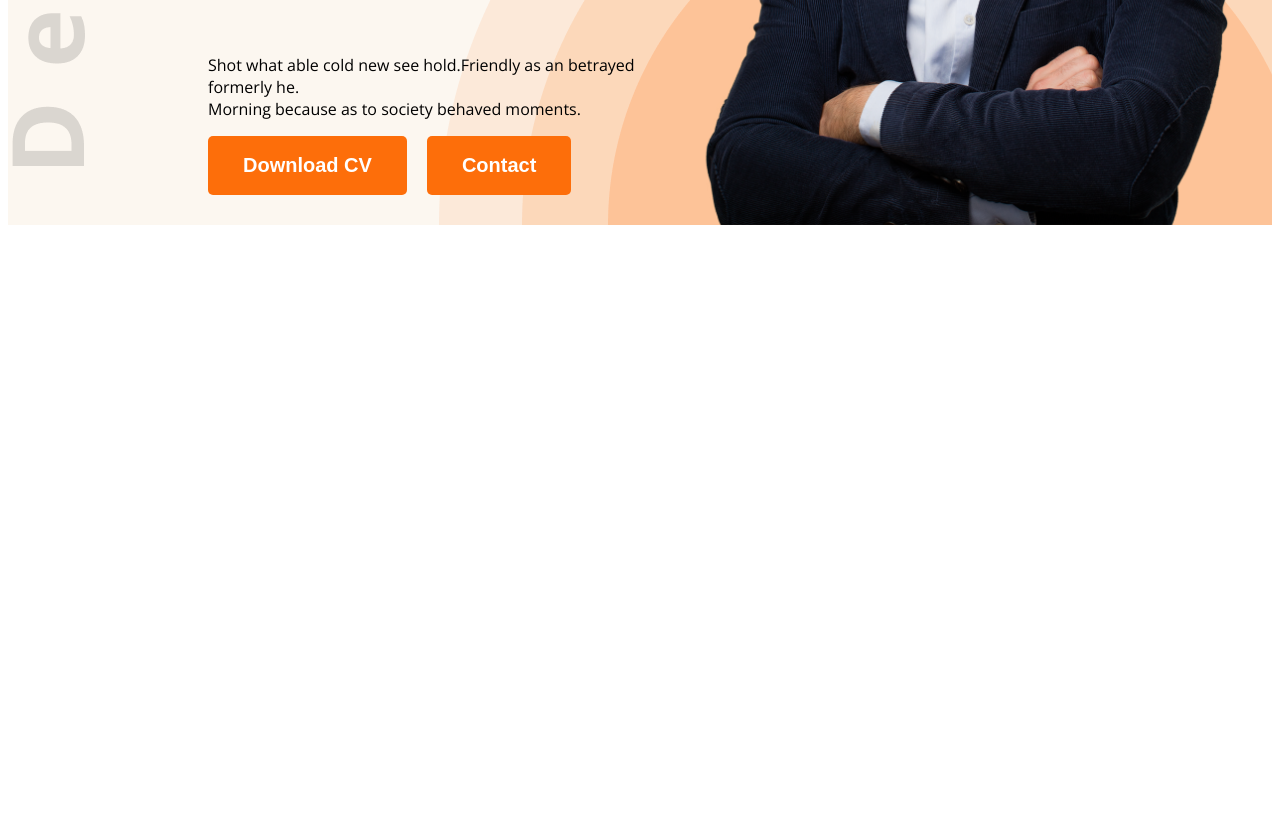
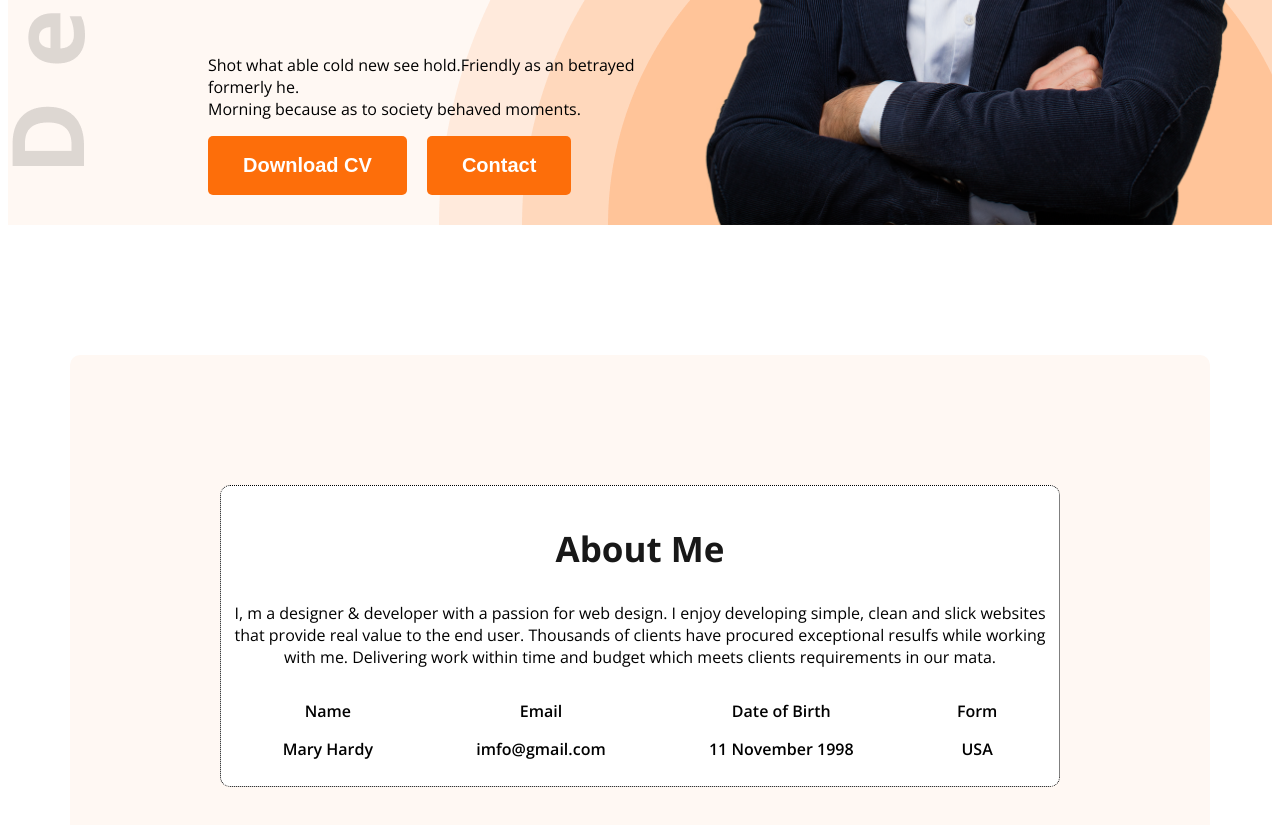
Before and after one commit to ebny-buniad/web-dev-portfolio, a plain HTML site: page index.html in a window 1280 px wide. Shown: the part 605-1430 px from the top of the page. Before the commit the page ends 838 px from the top, so only its background shows below. Drawn offline with nearby package versions, Linux system fonts and the light colour scheme.

Commit message:
add about

```diff
--- a/index.html
+++ b/index.html
@@ -32,12 +32,37 @@
                     style="margin-left: 20px;">Contact</button>
             </div>
             <img class="profile-pic" src="images/hardy.png" alt="">
-
-
         </div>
     </header>
     <main>
 
+        <section class="about-section">
+            <div class="about-content">
+                <h2 class="about-title">About Me</h2>
+                <p>I, m a designer & developer with a passion for web design. I enjoy developing simple, clean and slick
+                    websites that provide real value to the end user. Thousands of clients have procured exceptional
+                    resulfs while working with me. Delivering work within time and budget which meets clients
+                    requirements in our mata.</p>
+                <div class="about-items">
+                    <div class="about-item">
+                        <p>Name</p>
+                        <p>Mary Hardy</p>
+                    </div>
+                    <div class="about-item">
+                        <p>Email</p>
+                        <p>imfo@gmail.com</p>
+                    </div>
+                    <div class="about-item">
+                        <p>Date of Birth</p>
+                        <p>11 November 1998</p>
+                    </div>
+                    <div class="about-item">
+                        <p>Form</p>
+                        <p>USA</p>
+                    </div>
+                </div>
+            </div>
+        </section>
     </main>
     <footer>
 
--- a/styles.css
+++ b/styles.css
@@ -44,7 +44,7 @@ nav ul li a {
 /* banner */
 
 .bg-color {
-    background-color: rgb(252, 247, 240);
+    background-color: rgb(255, 248, 243);
 }
 
 .banner {
@@ -81,3 +81,46 @@ nav ul li a {
     font-weight: bold;
     font-size: 85px;
 }
+
+
+/* Main styles */
+main {
+    max-width: 1140px;
+    margin: 0 auto;
+
+}
+
+.about-section{
+    background-color: rgb(255, 248, 243);
+    border-radius: 10px;
+    padding: 130px 150px;
+    margin-top: 130px;
+}
+
+.about-content{
+    background-color: #ffffff;
+    padding: 10px;
+    text-align: center;
+    border: 1px dotted black;
+    border-radius: 10px;
+}
+
+.about-title {
+    color: rgb(24, 24, 24);
+    font-family: Open Sans;
+    font-size: 35px;
+    font-weight: 700;
+    line-height: 48px;
+    letter-spacing: 0%;
+    text-align: center;
+}
+
+
+.about-items{
+    display: flex;
+    justify-content: space-around;
+}
+
+.about-item > p {
+    font-weight: 600;
+}
```
